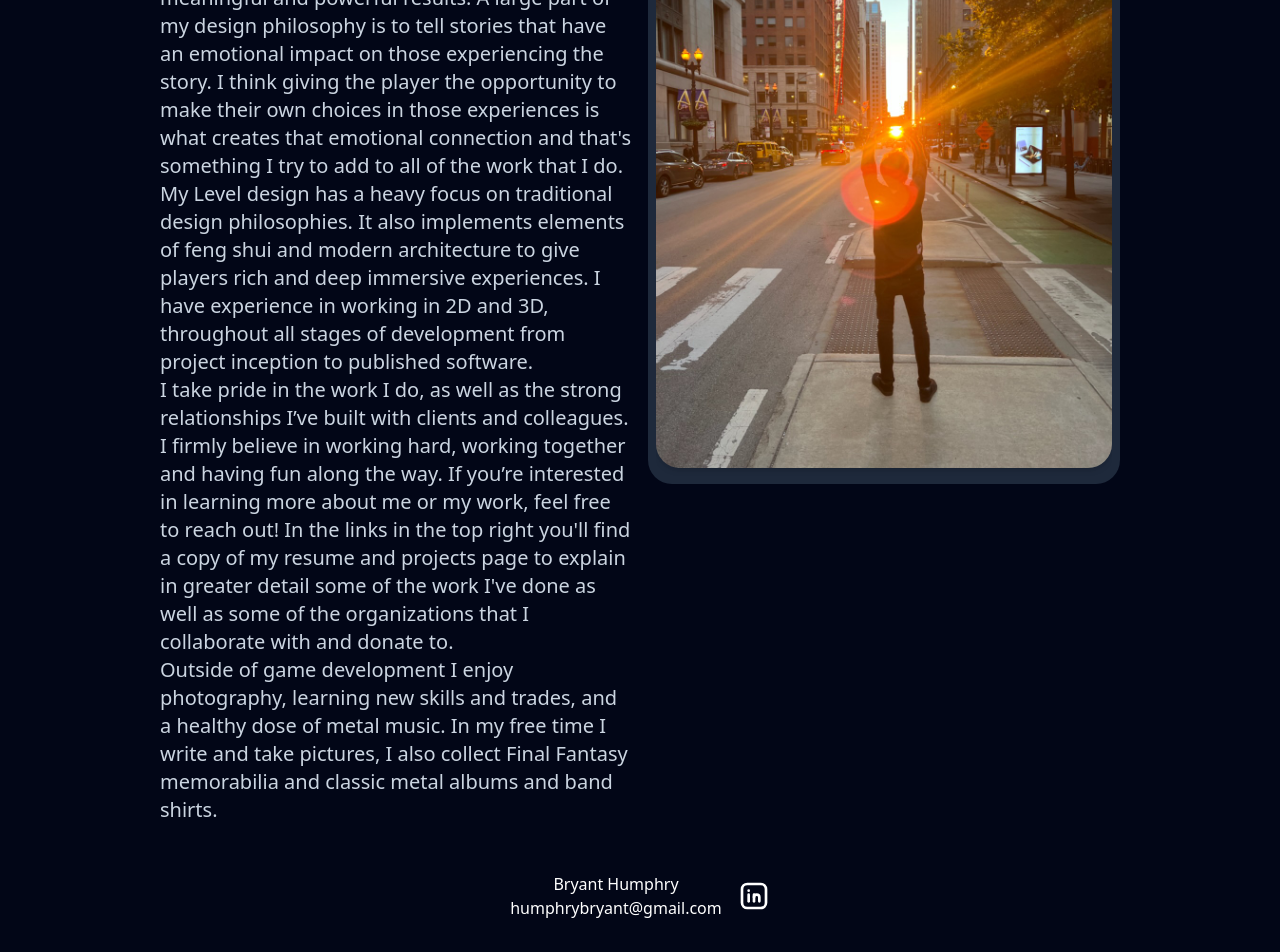
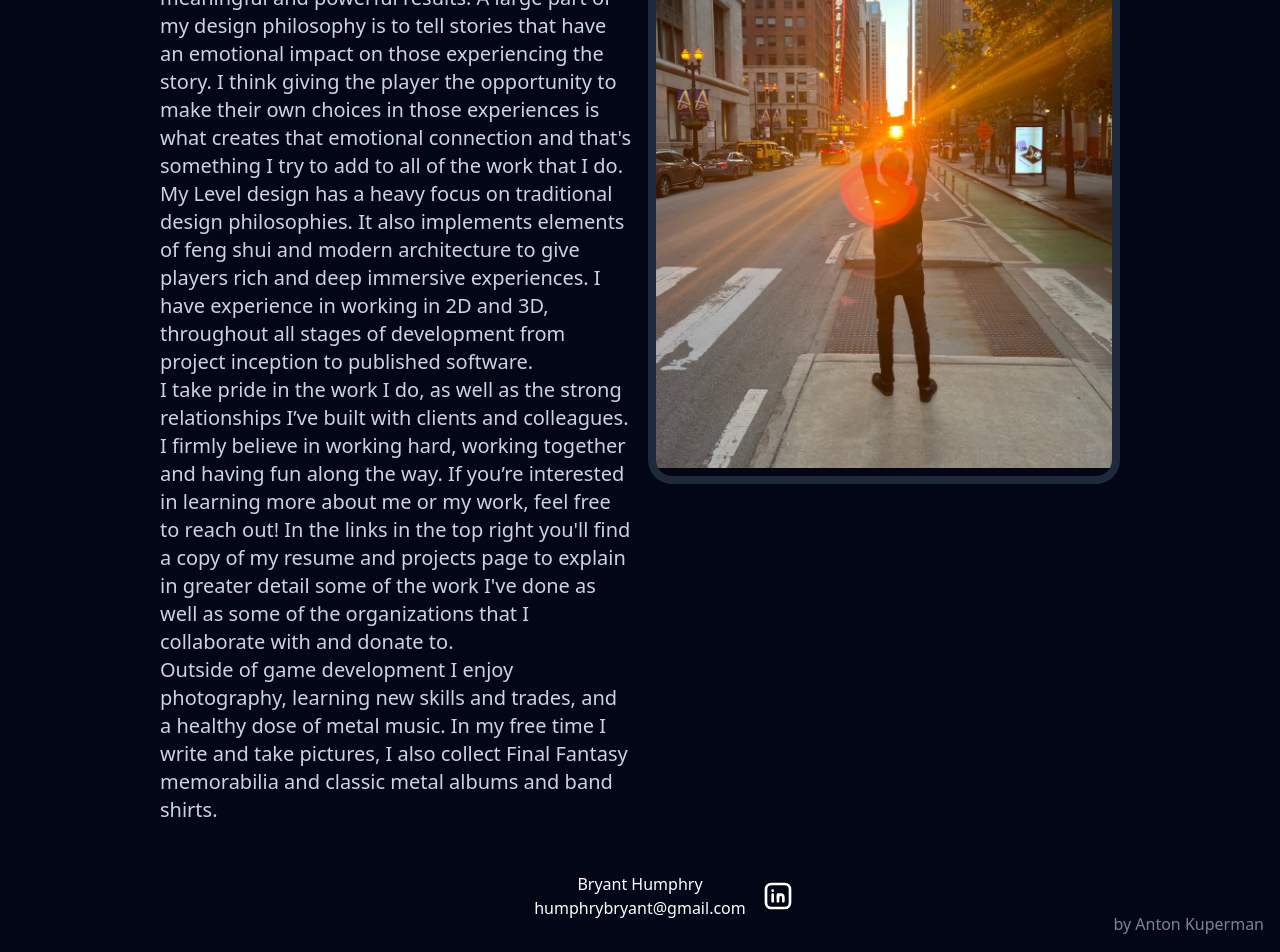
Before and after one commit to briziant/Portfolio, a SvelteKit app: page /about in a window 1280 px wide. Shown: the part 370-1322 px from the top of the page. Built offline with nearby package versions, Linux system fonts and the light colour scheme.

Commit message:
mobile responsivness
WIP

```diff
--- a/src/lib/Back.svelte
+++ b/src/lib/Back.svelte
@@ -4,9 +4,9 @@
 </script>
 
 <div
-	class="relative w-full h-12 text-2xl flex items-center justify-between align-middle">
+	class="relative w-full h-12 text-2xl flex flex-col md:flex-row items-center justify-center md:justify-between align-middle">
 	<a
-		class="flex-1 inline-flex gap-2 items-center align-middle text-gray-300 link hover:text-pallet-accent"
+		class="hidden flex-1 md:inline-flex gap-2 items-center align-middle text-gray-300 link hover:text-pallet-accent"
 		href="{base}/">
 		<IconArrowNarrowLeft class="w-8 h-auto" />
 		<span class="uppercase"><b>back</b></span>
--- a/src/lib/Header.svelte
+++ b/src/lib/Header.svelte
@@ -1,3 +1,3 @@
-<div class="uppercase text-4xl xl:text-5xl flex items-center gap-2 font-bold">
+<div class="uppercase text-3xl md:text-4xl xl:text-5xl flex items-center gap-2 font-bold">
 	<slot />
 </div>
--- a/src/routes/+layout.svelte
+++ b/src/routes/+layout.svelte
@@ -30,7 +30,7 @@
 <div
 	class="w-full overflow-hidden flex flex-col justify-start items-center relative h-auto overflow-y-auto align-middle bg-slate-950 text-slate-300">
 	<div
-		class="w-3/4 p-8 flex flex-row justify-between items-center align-middle text-2xl">
+		class="w-full md:w-3/4 p-8 flex flex-col md:flex-row justify-between items-center align-middle md:text-2xl">
 		<a
 			href="{base}/about"
 			class="transition ease-in-out duration-150 hover:text-pallet-accent">
@@ -51,22 +51,26 @@
 			{/each}
 		</div>
 	</div>
-	<div class="border-b-2 rounded-md border-pallet-accent w-3/4 mb-4" />
+	<div class="border-b-2 rounded-md border-pallet-accent w-full md:w-3/4 mb-4" />
 	<div
-		class="relative w-3/4 h-auto flex flex-col gap-4 align-middle items-center pb-4">
+		class="relative w-full md:w-3/4 h-auto flex flex-col gap-4 align-middle items-center pb-4">
 		<slot />
 	</div>
 	<div
-		class="flex gap-4 justify-center items-center w-full p-8 bg-slate-950 text-center text-pallet-background">
-		<div class="flex flex-col">
+		class="relative flex gap-4 justify-center items-center w-full p-8 bg-slate-950 text-center text-pallet-background">
+		<div class="relative flex flex-col">
 			<span>Bryant Humphry</span>
 			<span>humphrybryant@gmail.com</span>
+			<a
+				href="https://www.linkedin.com/in/bryant-humphry-594341136"
+				target="_blank"
+				class="absolute -right-12 bottom-2 uppercase transition ease-in-out duration-150 hover:text-pallet-accent">
+				<IconBrandLinkedin class="w-8 h-auto" />
+			</a>
 		</div>
 		<a
-			href="https://www.linkedin.com/in/bryant-humphry-594341136"
-			target="_blank"
-			class="uppercase transition ease-in-out duration-150 hover:text-pallet-accent">
-			<IconBrandLinkedin class="w-8 h-auto" />
-		</a>
+			class="text-gray-300 absolute md:right-4 bottom-2 md:bottom-4 text-opacity-60 hover:text-opacity-100"
+			href="https://aidoge.xyz/"
+			target="_blank">by Anton Kuperman</a>
 	</div>
 </div>
--- a/src/routes/about/+page.svelte
+++ b/src/routes/about/+page.svelte
@@ -1,13 +1,13 @@
 <script>
-	import { base } from "$app/paths";
-	import Header from "$lib/Header.svelte";
+	import { base } from '$app/paths';
+	import Header from '$lib/Header.svelte';
 </script>
 
 <span class="text-2xl">All About</span>
 <div class="text-3xl underline underline-offset-4">Bryant Humphry</div>
-<div class="w-full grid grid-cols-2 gap-4">
+<div class="w-full grid max-md:grid-rows-2 p-2 md:p-0 md:grid-cols-2 gap-4">
 	<div class="flex flex-col">
-		<span class="text-xl">
+		<span class="md:text-xl">
 			Is a Game and Level Designer originally from Illinois. Currently
 			pursuing his career in Chicago. Never content on doing things the
 			easy way. Since the beginning of my career, I’ve focused on
@@ -25,25 +25,21 @@
 			I take pride in the work I do, as well as the strong relationships I’ve
 			built with clients and colleagues. I firmly believe in working hard,
 			working together and having fun along the way. If you’re interested in
-			learning more about me or my work, feel free to reach out! In the links in the top right you'll
-			find a copy of my resume and projects page to explain in greater detail some of the work
-			I've done as well as some of the organizations that I collaborate with
-			and donate to.<br />
+			learning more about me or my work, feel free to reach out! In the links
+			in the top right you'll find a copy of my resume and projects page to
+			explain in greater detail some of the work I've done as well as some
+			of the organizations that I collaborate with and donate to.<br />
 			Outside of game development I enjoy photography, learning new skills
-			and trades, and a healthy dose of metal music. In my free time I write and
-			take pictures, I also collect Final Fantasy memorabilia and classic metal albums and band shirts.
+			and trades, and a healthy dose of metal music. In my free time I write
+			and take pictures, I also collect Final Fantasy memorabilia and classic
+			metal albums and band shirts.
 		</span>
 		<span> </span>
 	</div>
-	<div class="p-2 h-[40rem] bg-slate-800 rounded-3xl">
-		<div
-			class="overflow-hidden w-full h-full flex items-center align-middle rounded-2xl"
-		>
-			<img
-				class="w-full rounded-3xl shadow-md object-cover"
-				src="{base}/bryant.jpg"
-				alt="Bryant Humphry"
-			/>
-		</div>
+	<div class="flex items-center h-[40rem] rounded-3xl overflow-hidden border-8 border-slate-800">
+		<img
+			class="max-md:h-full w-auto md:w-full shadow-md object-cover "
+			src="{base}/bryant.jpg"
+			alt="Bryant Humphry" />
 	</div>
 </div>
--- a/src/routes/projects/hitmanstyle/+page.svelte
+++ b/src/routes/projects/hitmanstyle/+page.svelte
@@ -1,11 +1,11 @@
 <script>
-	import { base } from "$app/paths";
-	import Back from "$lib/Back.svelte";
-	import Card from "$lib/Card.svelte";
-	import Divider from "$lib/Divider.svelte";
-	import Header from "$lib/Header.svelte";
-	import Image from "$lib/Image.svelte";
-	import Subheader from "$lib/Subheader.svelte";
+	import { base } from '$app/paths';
+	import Back from '$lib/Back.svelte';
+	import Card from '$lib/Card.svelte';
+	import Divider from '$lib/Divider.svelte';
+	import Header from '$lib/Header.svelte';
+	import Image from '$lib/Image.svelte';
+	import Subheader from '$lib/Subheader.svelte';
 </script>
 
 <Back><Header>hitman lyra mod</Header></Back>
@@ -16,19 +16,18 @@
 <Image src="{base}/hitmanstyle/Cover.png" title="hitman style 1" />
 <Divider />
 <Subheader>Pre-Production</Subheader>
-<div class="w-full grid grid-cols-2 gap-4">
+<div class="w-full grid max-md:grid-rows-2 md:grid-cols-2 gap-4">
 	<Card
 		>The concept for this game was to create a stealth game using the Lyra
 		game kit created by Epic. The initial design was a game that had strong
 		stealth elements and limited resources forcing the player to make
 		stratigic meaningful gameplay decisions. Games like I Am Alive, Last of
-		Us, and Splinter Cell.</Card
-	>
+		Us, and Splinter Cell.</Card>
 	<Image src="{base}/hitmanstyle/top.png" title="hitman style top" />
 </div>
 <Divider />
 <Subheader>Initial Design</Subheader>
-<div class="w-full grid grid-cols-2 gap-4">
+<div class="w-full grid max-md:grid-rows-2 md:grid-cols-2 gap-4">
 	<div class="flex flex-col gap-4">
 		<Card>
 			This was a project that I worked on for a game modification class
@@ -58,24 +57,22 @@
 	feel challenged enough they could take an alley and spike up the difficulty
 	for themself.
 </Card>
-<div class="w-full grid grid-cols-2 gap-4">
+<div class="w-full grid max-md:grid-rows-2 md:grid-cols-2 gap-4">
 	<Card>
 		Here you can see how the map was changed and how each of the lanes was
-		reduced in size to make each lane feel and play more confined.</Card
-	>
+		reduced in size to make each lane feel and play more confined.</Card>
 	<Image src="{base}/hitmanstyle/4.png" title="hitman style 4" />
 </div>
-<div class="w-full grid grid-cols-2 gap-4">
+<div class="w-full grid max-md:grid-rows-2 md:grid-cols-2 gap-4">
 	<Card
 		>This is a final blockout of the street level part of the map. The
 		enemies and cameras were added in to give playtesters the ability to
-		sneak through the level and test enemy and camera placements.</Card
-	>
+		sneak through the level and test enemy and camera placements.</Card>
 	<Image src="{base}/hitmanstyle/5.png" title="hitman style 5" />
 </div>
 <Divider />
 <Subheader>Gameplay Elements</Subheader>
-<div class="w-full grid grid-cols-2 gap-4">
+<div class="w-full grid max-md:grid-rows-2 md:grid-cols-2 gap-4">
 	<Card>
 		Enemies were able to change their status based on whether or not they
 		decided to sneak through the level or run through gun blazing. The
@@ -86,7 +83,7 @@
 	</Card>
 	<Image src="{base}/hitmanstyle/1.gif" title="hitman style 6" />
 </div>
-<div class="w-full grid grid-cols-2 gap-4">
+<div class="w-full grid max-md:grid-rows-2 md:grid-cols-2 gap-4">
 	<Card>
 		The enviroment was designed to complimented the abilities the player had
 		available to them. Enemies were set at specific vantage points to
@@ -106,10 +103,10 @@
 	mechanics built in or ignore other designs. Then find creative solutions to
 	get through obsticles/puzzles which also affected the final design of the
 	level.<br />
-	Overall I think this project taught me how much of an iterative process
-	level development really was. Player's ingenuity gave me the opportunity to
-	create new solutions for the gaps that they would find in the tested design.
-	Taking player feedback and going back to the drawing board with the data we
-	received we were able to focus on routing the player and control their
-	options, this was key in the iterative process.
+	Overall I think this project taught me how much of an iterative process level
+	development really was. Player's ingenuity gave me the opportunity to create
+	new solutions for the gaps that they would find in the tested design. Taking
+	player feedback and going back to the drawing board with the data we received
+	we were able to focus on routing the player and control their options, this was
+	key in the iterative process.
 </Card>
```
